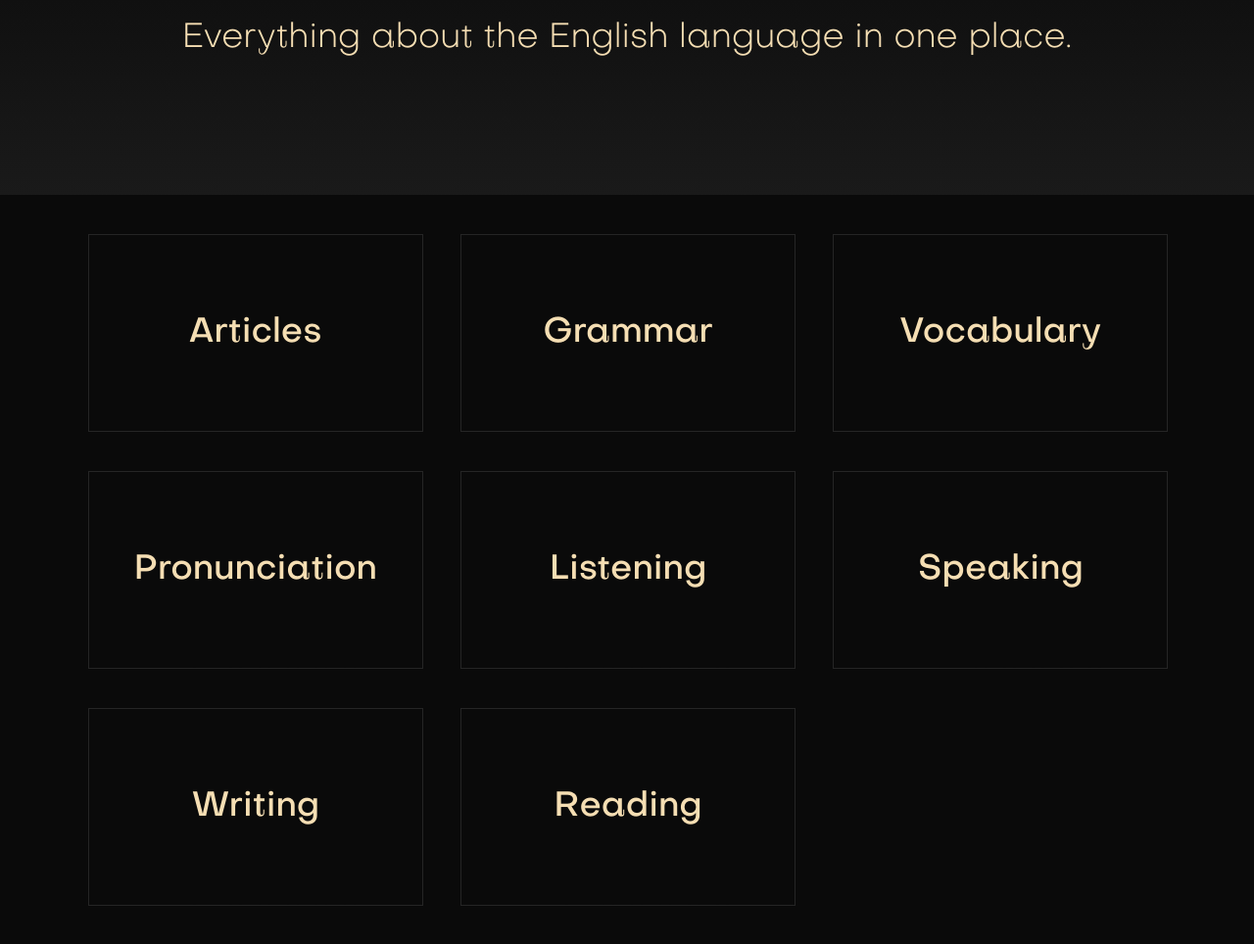
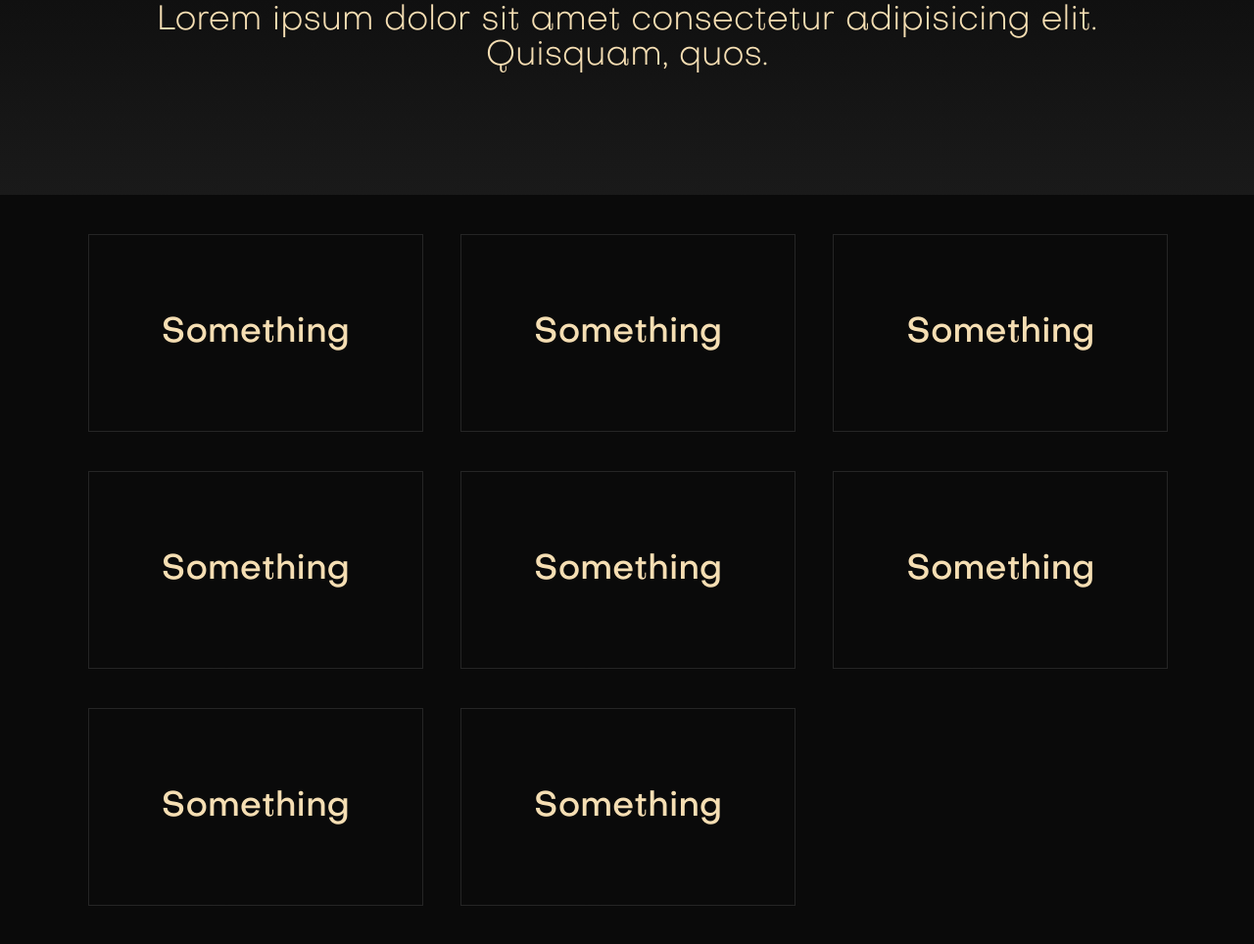
Before and after one commit to OverskurkensMorals/OverskurkensMorals.github.io, a plain HTML site: page index.html in a window 1280 px wide. Shown: the part 196-1160 px from the top of the page at 98% size. Drawn offline with nearby package versions, Linux system fonts and the light colour scheme.

Commit message:
Add files via upload

```diff
--- a/JS/main.js
+++ b/JS/main.js
@@ -1,12 +1,32 @@
 // Styling
+if (history.scrollRestoration) {
+  history.scrollRestoration = 'manual';
+}
+
 $(document).ready(function() {
+
+  window.scrollTo(0, 0);
+
   $(".main-container").css("padding-top", $(".nav-bar").height());
 
   $(".tile-text").css("height", $(".tile").height() / 4);
 
+  $(".nav-bar").addClass('animate');
+
   $(".tiles-container").addClass('animate');
 
   $(".welcome-container").addClass('animate');
+
+  $('body').addClass('no-scroll');
+
+  setTimeout(() => {
+    $('body').removeClass('no-scroll');
+    $(".nav-bar").removeClass('animate');
+    $(".nav-bar").css('opacity', '1');
+    if (lastScrollY < window.scrollY && window.scrollY > ($(".nav-bar").height() + $(".welcome-container").height())) {
+      $(".nav-bar").addClass('hidden');
+    }
+  }, 1500)
 });
 
 // Logo button interaction
@@ -53,12 +73,9 @@ let lastScrollY = window.scrollY;
 
 window.addEventListener('scroll', () => {
   const navbar = document.querySelector('.nav-bar');
-
-    // If scrolling down and we're past 20px, hide the navbar
-    if (lastScrollY < window.scrollY && window.scrollY > ($(".nav-bar").height() + $(".welcome").height())) {
+  if (lastScrollY < window.scrollY && window.scrollY > ($(".nav-bar").height() + $(".welcome-container").height())) {
       navbar.classList.add('hidden');
   } else {
-        // If scrolling up or at the top, show the navbar
       navbar.classList.remove('hidden');
   }
 
--- a/index.html
+++ b/index.html
@@ -24,34 +24,44 @@
         <div class="main-container">
             <div class="welcome-container">
                 <div class="welcome-main-text">
-                    <div>Everything about the English language in one place.</div>
+                    <!-- <div>Everything about the English language in one place.</div> -->
+                    <div>Lorem ipsum dolor sit amet consectetur adipisicing elit. Quisquam, quos.</div>
+
                     <!-- <div class="cursive">one place.</div> -->
                 </div>
             </div>
             <div class="tiles-container">
                 <div class="tile">
-                    <div class="tile-text">Articles</div>
+                    <!-- <div class="tile-text">Articles</div> -->
+                    <div class="tile-text">Something</div>
                 </div>
                 <div class="tile">
-                    <div class="tile-text">Grammar</div>
+                    <!-- <div class="tile-text">Grammar</div> -->
+                    <div class="tile-text">Something</div>
                 </div>
                 <div class="tile">
-                    <div class="tile-text">Vocabulary</div>
+                    <!-- <div class="tile-text">Vocabulary</div> -->
+                    <div class="tile-text">Something</div>
                 </div>
                 <div class="tile">
-                    <div class="tile-text">Pronunciation</div>
+                    <!-- <div class="tile-text">Pronunciation</div> -->
+                    <div class="tile-text">Something</div>
                 </div>
                 <div class="tile">
-                    <div class="tile-text">Listening</div>
+                    <!-- <div class="tile-text">Listening</div> -->
+                    <div class="tile-text">Something</div>
                 </div>
                 <div class="tile">
-                    <div class="tile-text">Speaking</div>
+                    <!-- <div class="tile-text">Speaking</div> -->
+                    <div class="tile-text">Something</div>
                 </div>
                 <div class="tile">
-                    <div class="tile-text">Writing</div>
+                    <!-- <div class="tile-text">Writing</div> -->
+                    <div class="tile-text">Something</div>
                 </div>
                 <div class="tile">
-                    <div class="tile-text">Reading</div>
+                    <!-- <div class="tile-text">Reading</div> -->
+                    <div class="tile-text">Something</div>
                 </div>
             </div>
         </div>
--- a/styles.css
+++ b/styles.css
@@ -25,7 +25,7 @@
 html {
     min-height: 100vh;
     scroll-behavior: smooth;
-    overflow-y: scroll;
+    /* overflow-y: scroll; */
 }
 
 body{
@@ -35,13 +35,61 @@ body{
     background-attachment: fixed;
     background-color: #0a0a0a;
     overflow-x: hidden;
+    /* overflow-y: hidden; */
     scrollbar-width: none;
     -ms-overflow-style: none;
+}
+
+body.no-scroll {
+    overflow: hidden;
 }
 
 ::-webkit-scrollbar {
     display: none;
 }
+
+/* Keyframes */
+
+@keyframes appear {
+    from {
+        opacity: 0;
+    }
+    to {
+        opacity: 1;
+    }
+}
+
+@keyframes fadeInDown {
+    from {
+        opacity: 0;
+        transform: translateY(-20px);
+    }
+    to {
+        opacity: 1;
+        transform: translateY(0);
+    }
+}
+
+/* Animations */
+
+.nav-bar.animate {
+    animation: fadeInDown 0.8s cubic-bezier(.17,.67,.83,.67) forwards;
+    animation-delay: 0.2s;
+}
+
+.welcome-container.animate {
+    animation: appear 0.5s cubic-bezier(.17,.67,.83,.67) forwards;
+    animation-delay: 0.5s;
+}
+
+.tiles-container.animate {
+    animation: fadeInDown 0.8s cubic-bezier(.17,.67,.83,.67) forwards;
+    animation-delay: 1s;
+}
+
+/* .nav-bar.animate, .welcome-container.animate, .tiles-container.animate {
+    opacity: 1;
+} */
 
 .nav-bar {
     /* border: 1px solid green; */
@@ -55,11 +103,14 @@ body{
     justify-content: space-between;
     align-items:top;
     z-index: 999;
-    transition: transform 0.3s ease-in-out;
+    /* transform: translateY(-20px); */
+    transition: transform 0.3s ease;
+    opacity: 0;
 }
 
 .nav-bar.hidden {
     transform: translateY(-100%);
+    transition: transform 0.5s ease;
 }
 
 .logo-container {
@@ -167,21 +218,7 @@ body{
     place-items: center;
     height: 40vh;
     opacity: 0;
-}
-
-.welcome-container.animate {
-    animation: appear 0.5s cubic-bezier(.17,.67,.83,.67) forwards;
-    animation-delay: 0.5s;
-}
-
-
-@keyframes appear {
-    from {
-        opacity: 0;
-    }
-    to {
-        opacity: 1;
-    }
+    padding: 0px 12vw 0px 12vw;
 }
 
 .welcome-main-text {
@@ -200,17 +237,6 @@ body{
     animation-delay: 0.3s;
 }
 
-@keyframes fadeInDown {
-    from {
-        opacity: 0;
-        transform: translateY(-20px);
-    }
-    to {
-        opacity: 1;
-        transform: translateY(0);
-    }
-}
-
 .welcome-main-text .cursive {
     /* border: 1px solid red; */
     width: fit-content;
@@ -227,6 +253,7 @@ body{
     gap: 2.5em;
     padding: 2.5em 7vw 2.5em 7vw;
     color: wheat;
+    transform: translateY(-20px);
 }
 
 .tile {
@@ -240,11 +267,6 @@ body{
     font-family: Subj;
     display: grid;
     place-items: center;
-}
-
-.tiles-container.animate {
-    animation: fadeInDown 0.8s cubic-bezier(.17,.67,.83,.67) forwards;
-    animation-delay: 1s;
 }
 
 .tile-text {
@@ -301,33 +323,34 @@ body{
 }
 
 .tile:nth-child(1)::after {
-    content: 'Definite and Indefinite Articles';
+    content: 'Lorem ipsum dolor sit amet consectetur adipisicing elit. Quisquam, quos.';
 }
 
 .tile:nth-child(2)::after {
-    content: 'Tenses, Adjectives, Verbs, Nouns, Pronouns, Prepositions, Conjunctions, Interjections';
+    /* content: 'Tenses, Adjectives, Verbs, Nouns, Pronouns, Prepositions, Conjunctions, Interjections'; */
+    content: 'Lorem ipsum dolor sit amet consectetur adipisicing elit. Quisquam, quos.';
 }
 
 .tile:nth-child(3)::after {
-    content: 'Something bla bla bla bla bla';
+    content: 'Lorem ipsum dolor sit amet consectetur adipisicing elit. Quisquam, quos.';
 }
 
 .tile:nth-child(4)::after {
-    content: 'Something bla bla bla bla bla';
+    content: 'Lorem ipsum dolor sit amet consectetur adipisicing elit. Quisquam, quos.';
 }
 
 .tile:nth-child(5)::after {
-    content: 'Something bla bla bla bla bla';
+    content: 'Lorem ipsum dolor sit amet consectetur adipisicing elit. Quisquam, quos.';
 }
 
 .tile:nth-child(6)::after {
-    content: 'Something bla bla bla bla bla';
+    content: 'Lorem ipsum dolor sit amet consectetur adipisicing elit. Quisquam, quos.';
 }
 
 .tile:nth-child(7)::after {
-    content: 'Something bla bla bla bla bla';
+    content: 'Lorem ipsum dolor sit amet consectetur adipisicing elit. Quisquam, quos.';
 }
 
 .tile:nth-child(8)::after {
-    content: 'Something bla bla bla bla bla';
+    content: 'Lorem ipsum dolor sit amet consectetur adipisicing elit. Quisquam, quos.';
 }
```
Lines whose indentation alone changed are shown as unchanged.
